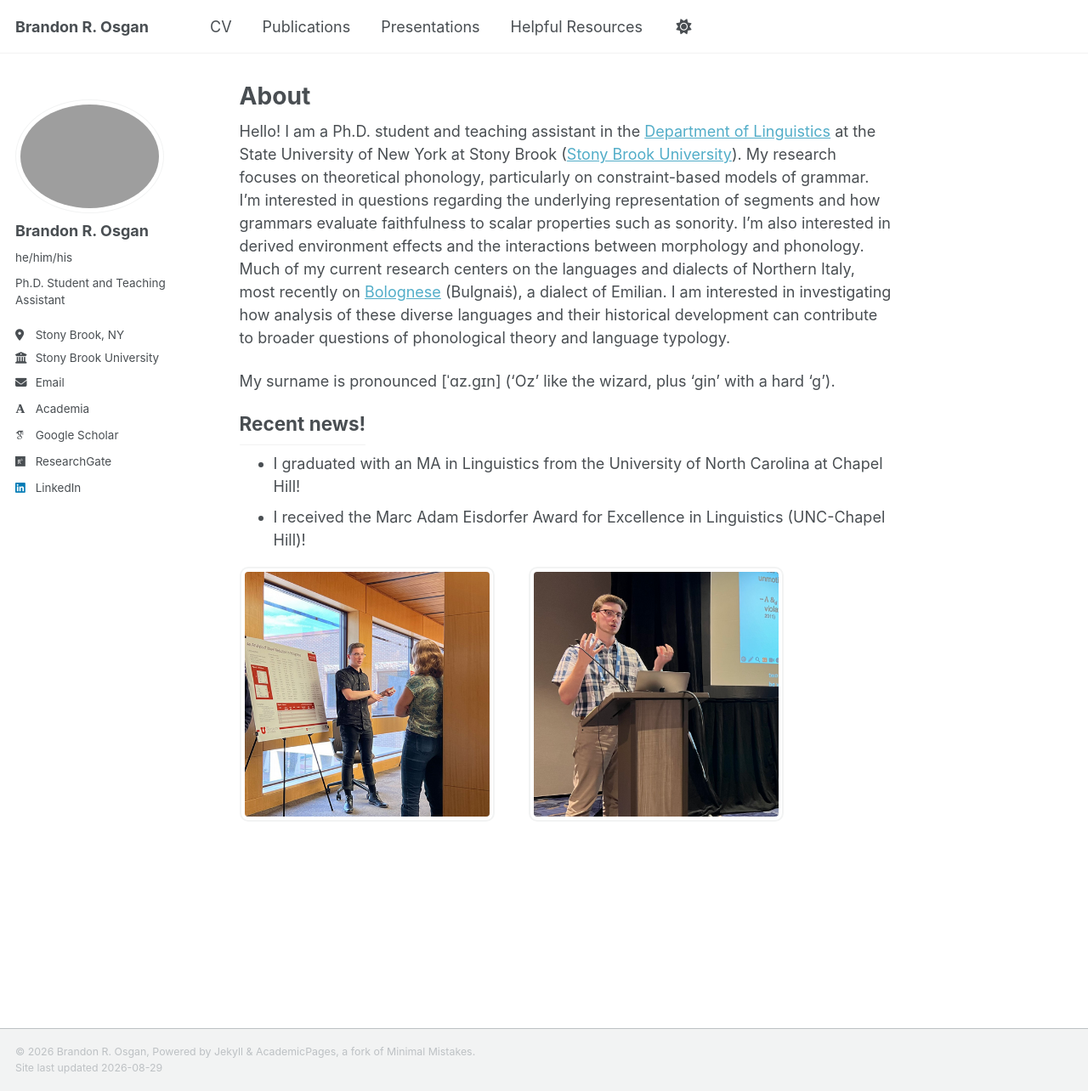
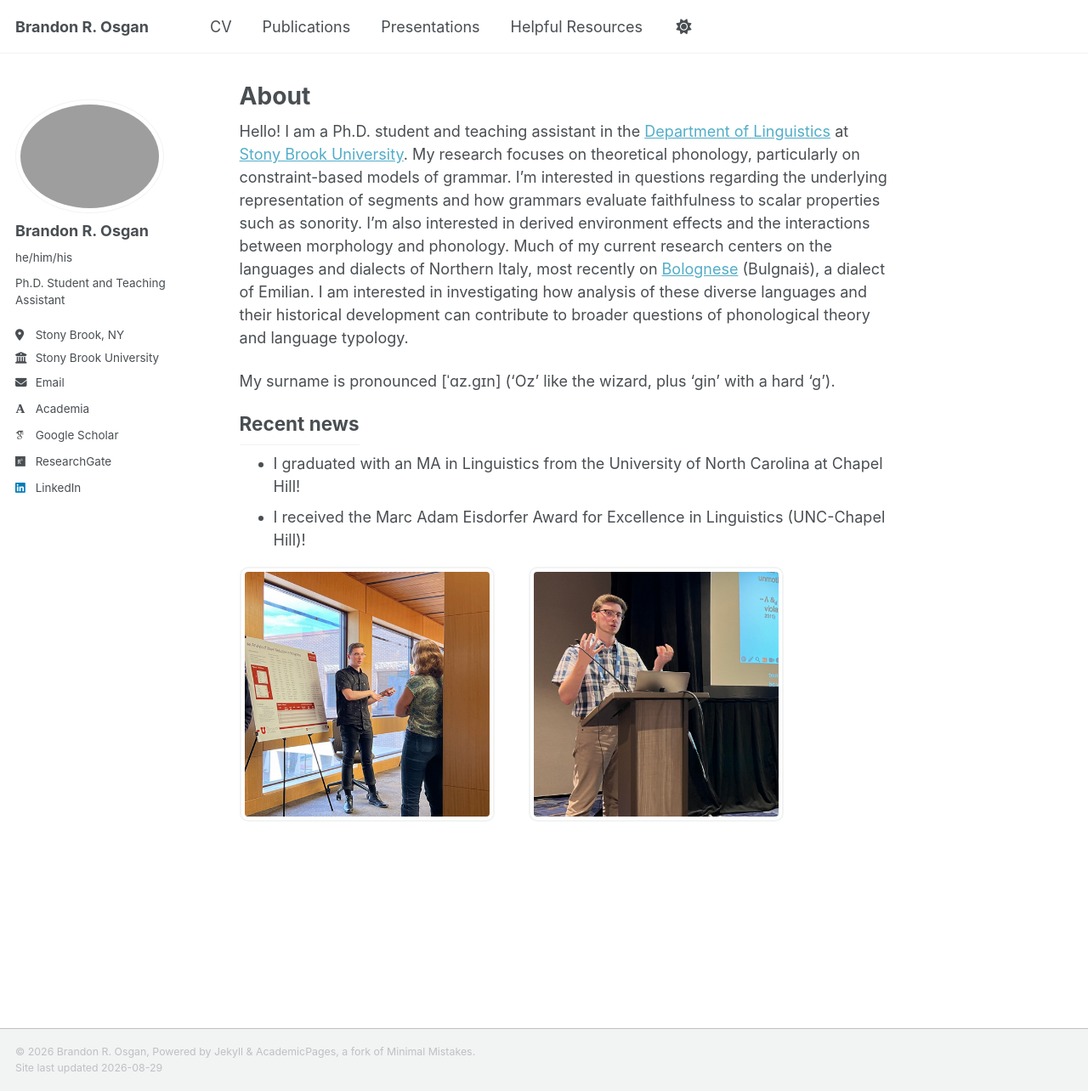
Before and after one commit to bosgan/bosgan.github.io, a Jekyll site: the page built from _pages/about.md, in a window 1280 px wide and 1284 px high. Shown: the whole window at 85% size. Built offline with Jekyll 4.4.1, drawn with Linux system fonts in a browser that asks for light colours; some web fonts are replaced; a script that is not in the unit is left out.

Commit message:
Update about.md

```diff
--- a/_pages/about.md
+++ b/_pages/about.md
@@ -7,13 +7,13 @@
   - /about.html
 ---
 
-Hello! I am a Ph.D. student and teaching assistant in the [Department of Linguistics](https://linguistics.stonybrook.edu/) at the State University of New York at Stony Brook ([Stony Brook University](https://www.stonybrook.edu/)). My research focuses on theoretical phonology, particularly on constraint-based models of grammar. I'm interested in questions regarding the underlying representation of segments and how grammars evaluate faithfulness to scalar properties such as sonority. I'm also interested in derived environment effects and the interactions between morphology and phonology. Much of my current research centers on the languages and dialects of Northern Italy, most recently on [Bolognese](https://bulgnais.com/) (Bulgnaiṡ), a dialect of Emilian. I am interested in investigating how analysis of these diverse languages and their historical development can contribute to broader questions of phonological theory and language typology.
+Hello! I am a Ph.D. student and teaching assistant in the [Department of Linguistics](https://linguistics.stonybrook.edu/) at [Stony Brook University](https://www.stonybrook.edu/). My research focuses on theoretical phonology, particularly on constraint-based models of grammar. I'm interested in questions regarding the underlying representation of segments and how grammars evaluate faithfulness to scalar properties such as sonority. I'm also interested in derived environment effects and the interactions between morphology and phonology. Much of my current research centers on the languages and dialects of Northern Italy, most recently on [Bolognese](https://bulgnais.com/) (Bulgnaiṡ), a dialect of Emilian. I am interested in investigating how analysis of these diverse languages and their historical development can contribute to broader questions of phonological theory and language typology.
 
 <!-- Hello! I am a second-year M.A. student and teaching assistant in the [Department of Linguistics](https://linguistics.unc.edu/) at the [University of North Carolina at Chapel Hill](https://www.unc.edu/). My research focuses on theoretical phonology, particularly phonological representation and constraint interaction. I work primarily on Italian dialects, currently focusing on [Bolognese](https://bulgnais.com/) (an Emilian variety spoken in Bologna, Italy) as a case study for understanding sonority effects on vowel reduction and opacity within morphologically derived environment effects. -->
 
 My surname is pronounced [ˈɑz.gɪn] ('Oz' like the wizard, plus 'gin' with a hard 'g').
 
-<h2 style="display: inline;">Recent news!</h2>
+<h2 style="display: inline;">Recent news</h2>
 
 * I graduated with an MA in Linguistics from the University of North Carolina at Chapel Hill!
 * I received the Marc Adam Eisdorfer Award for Excellence in Linguistics (UNC-Chapel Hill)!
```
